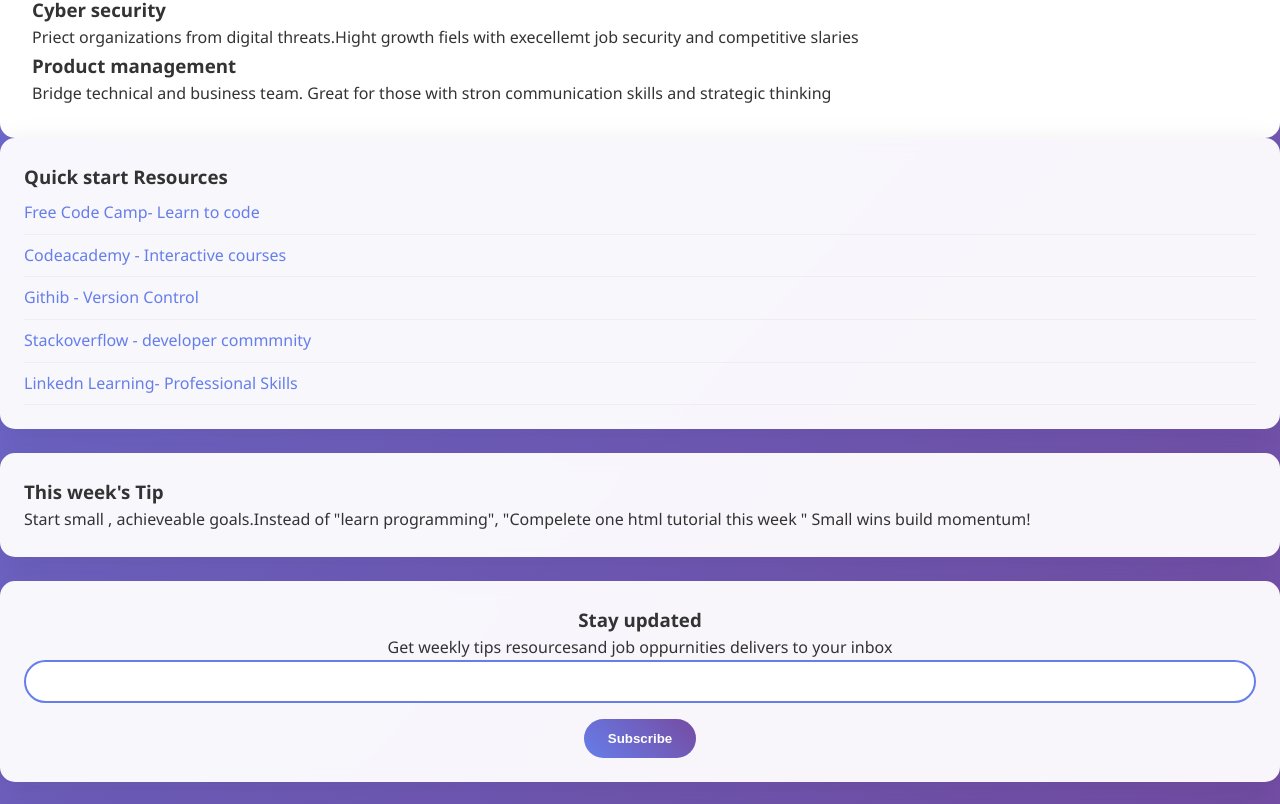
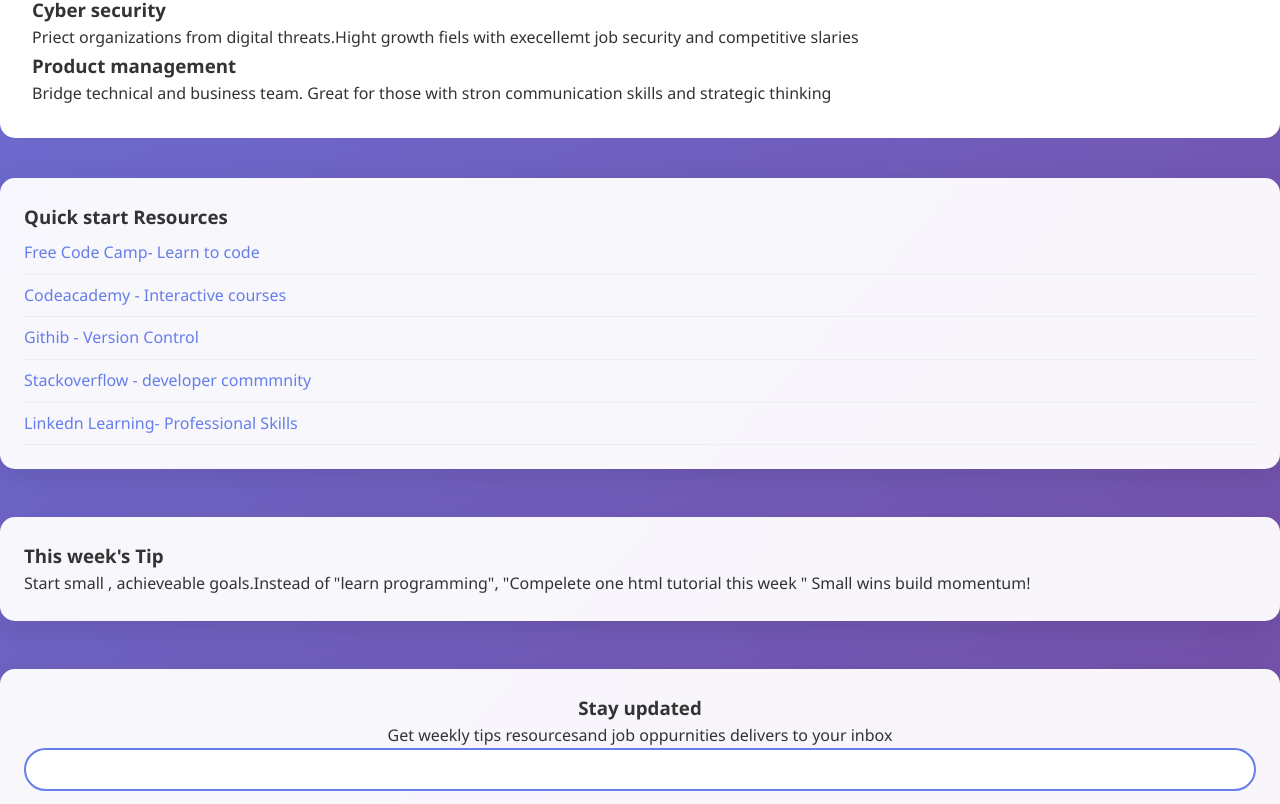
Before and after one commit to Sabayajoy/Tech_blog, a plain HTML site: page index.html in a window 1280 px wide. Shown: the part 1589-2393 px from the top of the page. Drawn offline with Linux system fonts and the light colour scheme.

Commit message:
Small Changes

```diff
--- a/index.html
+++ b/index.html
@@ -97,6 +97,7 @@
              margin-bottom: 1rem;
 
 
+
     }
     .hero p{
             color:black;
@@ -143,8 +144,10 @@
    .sidebar{
          display: flex;
          flex-direction: column;
-         gap: 1.5rem;
+         gap: 3rem;
          margin-bottom: 1rem;
+        margin-top: 40px;
+
 }
 
 .widget{
```
